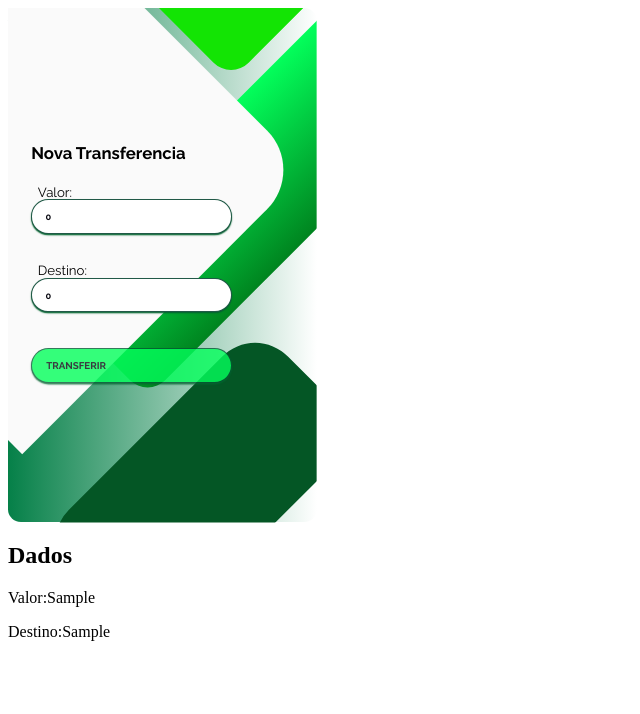
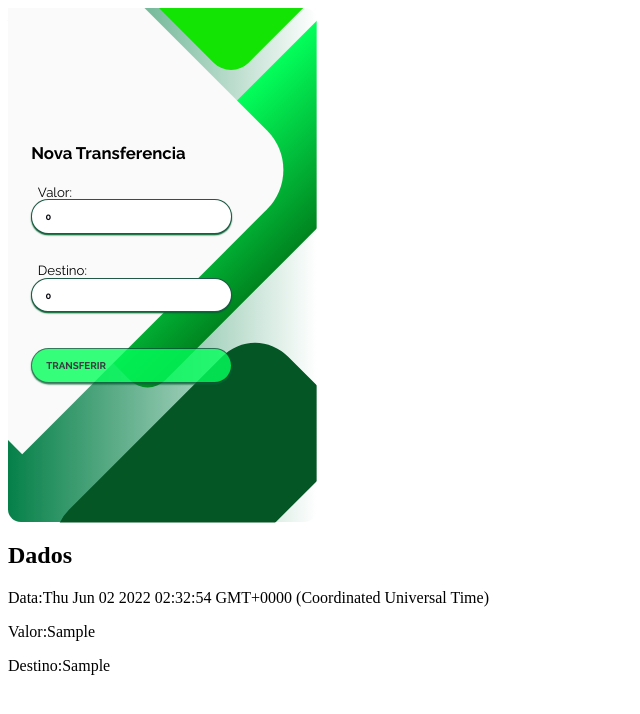
Before and after one commit to LaiFrance/My-Bank-Angular, an Angular app: page / in a window 1280 px wide. Both pictures are taken after typing "Sample", "Sample" into the empty fields and a click on the button "TRANSFERIR". Shown: the top 714 px of the page, without its empty margins (0-640 px from the left). Built offline with nearby package versions, Linux system fonts and the light colour scheme.

Commit message:
adicionando data

```diff
--- a/src/app/extrato/extrato.component.html
+++ b/src/app/extrato/extrato.component.html
@@ -8,6 +8,7 @@
 
           <h2>Dados</h2>
           <div *ngFor="let transferencia of transferencias">
+            <p>Data:{{ transferencia?.data}}</p>
             <p>Valor:{{transferencia?.valor}}</p>
             <p>Destino:{{transferencia?.destino}}</p>
           </div>
```
